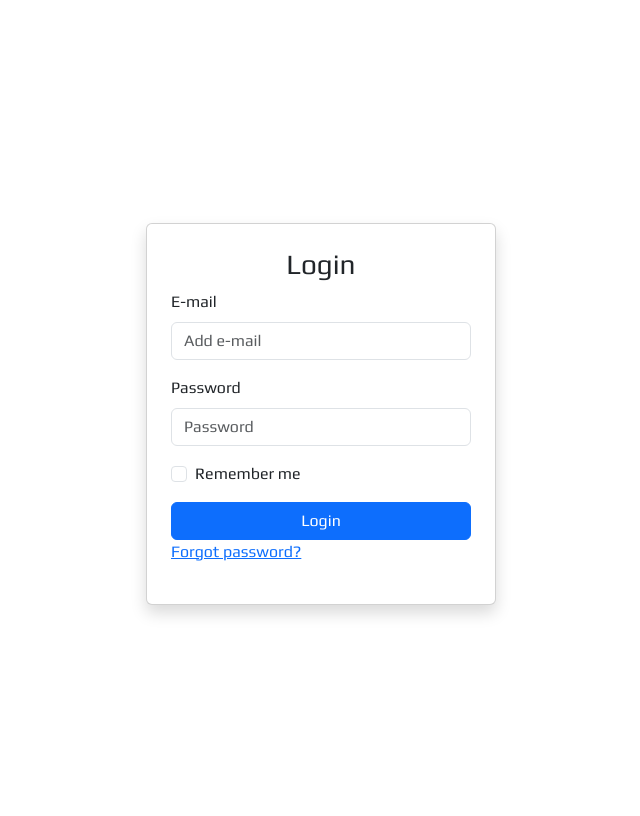
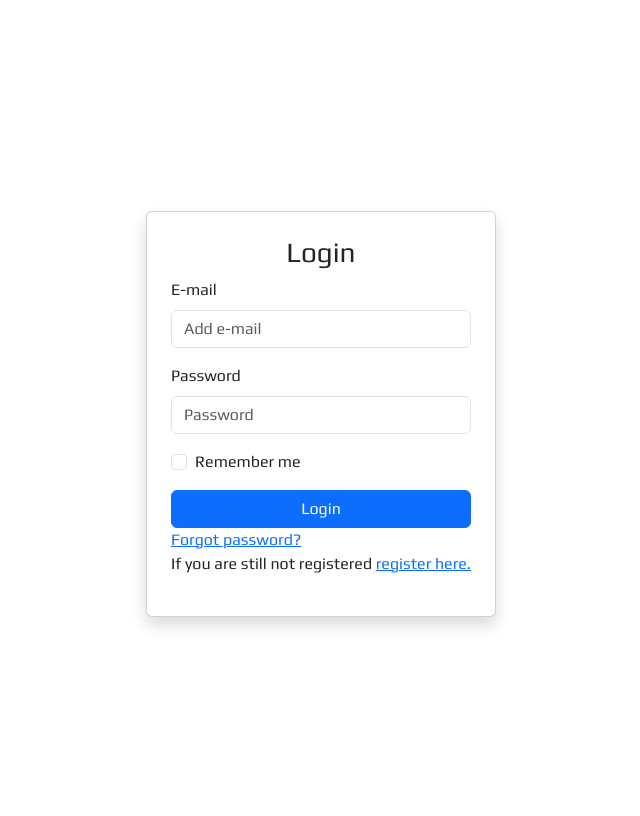
Before and after one commit to JakubBrom/RWQForecast, a Python web app: template templates/login.html in a window 1280 px wide. Shown: the part 56-872 px from the top of the page, without its empty margins (319-959 px from the left). Run offline with Jinja, Linux system fonts and the light colour scheme; the template is opened without the code that fills it, so the values that code supplies are empty; some libraries are stand-ins or nearby versions.

Commit message:
Link to SignUp page added

```diff
--- a/templates/login.html
+++ b/templates/login.html
@@ -30,7 +30,8 @@
                         <label class="form-check-label" for="remember">Remember me</label>
                 </div>
                 <button type="submit" class="btn btn-primary w-100">Login</button>
-                <a href="/reset_password">Forgot password?</a>
+                <a href="/reset_password">Forgot password?</a></br>
+                If you are still not registered <a href='/signup'>register here.</a>
 
             </form>
         </div>
```
